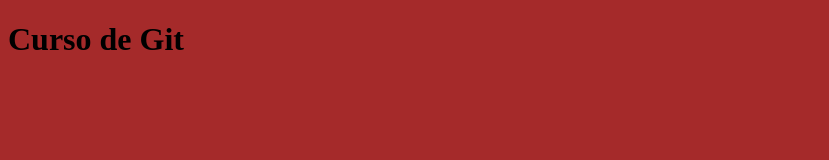
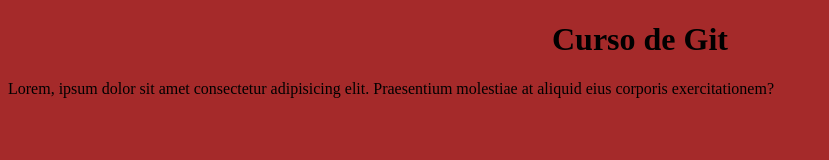
Before and after one commit to leabretto/PaginaLogin, a plain HTML site: page index.html in a window 1280 px wide. Shown: the whole page, without its empty margins (0-829 px from the left). Drawn offline with Linux system fonts and the light colour scheme.

Commit message:
agrego parrafo y estilos h1

```diff
--- a/estilos.css
+++ b/estilos.css
@@ -1,3 +1,7 @@
 body{
     background-color: brown;
 }
+
+h1{
+    text-align: center;
+}
--- a/index.html
+++ b/index.html
@@ -11,6 +11,7 @@
 </head>
 <body>
     <h1>Curso de Git</h1>
+    <p>Lorem, ipsum dolor sit amet consectetur adipisicing elit. Praesentium molestiae at aliquid eius corporis exercitationem?</p>
 
 </body>
 </html>
```
